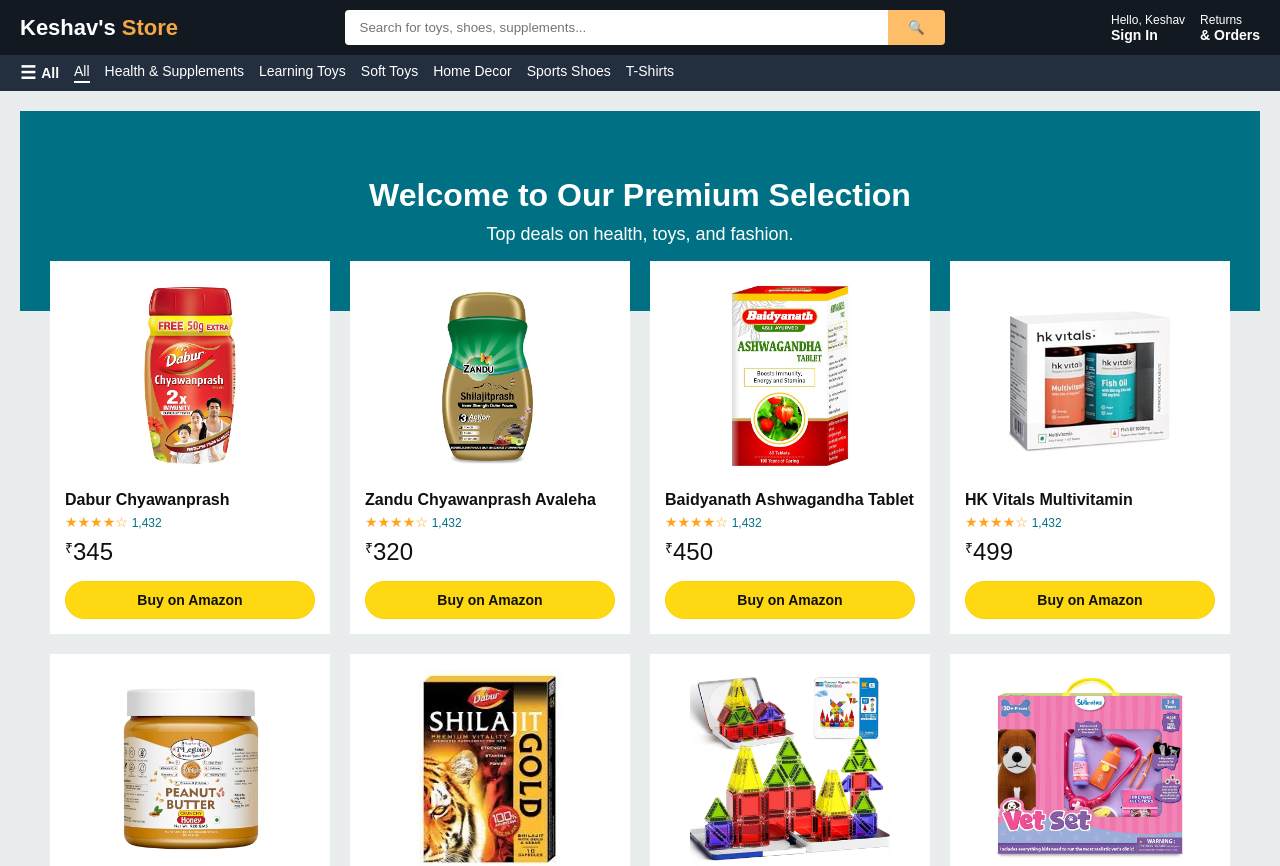
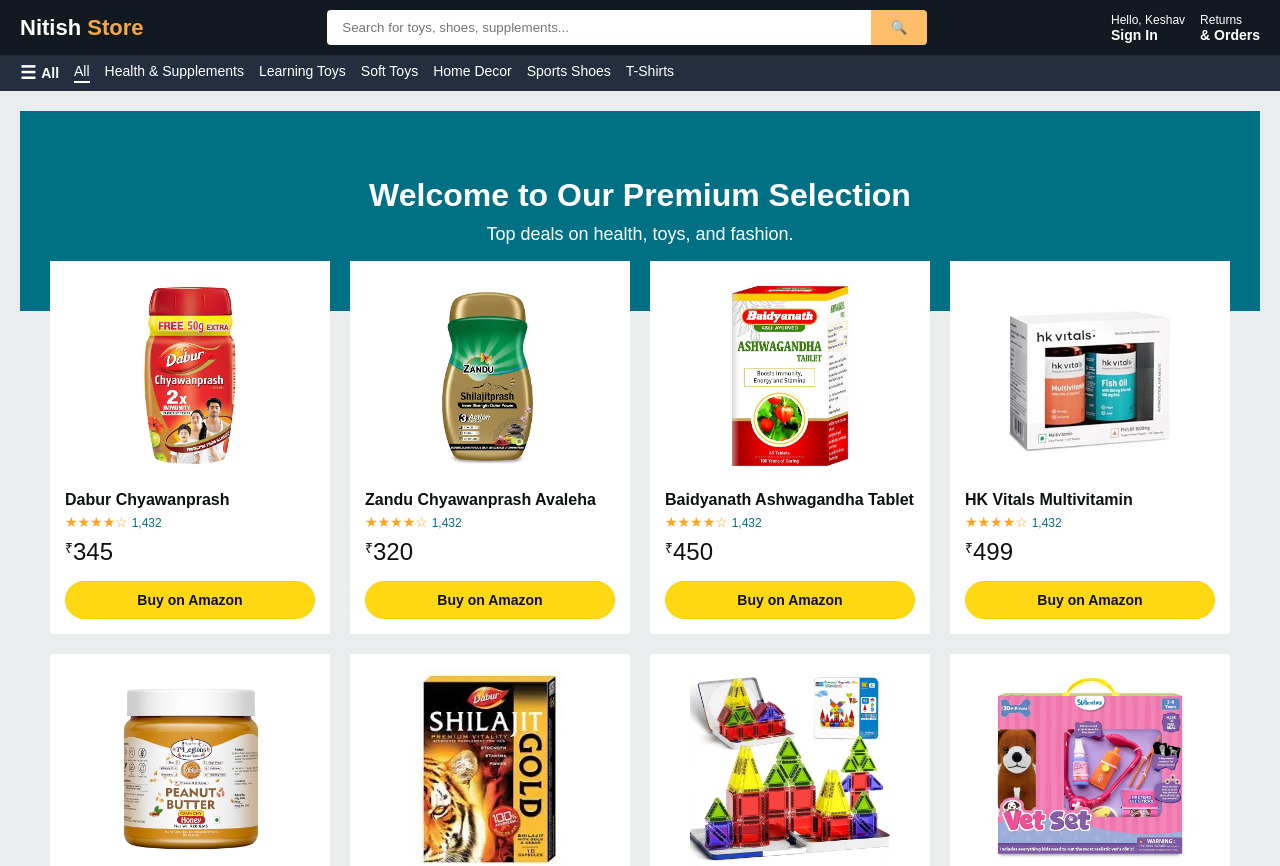
Before and after one commit to Keshav-Rawal/nitish-fitlife-store, a React (Vite) app: page / in a window 1280 px wide. Shown: the top 866 px of the page. Built offline with nearby package versions, Linux system fonts and the light colour scheme.

Commit message:
Activated search bar functionality

```diff
--- a/src/components/Navbar.tsx
+++ b/src/components/Navbar.tsx
@@ -1,6 +1,5 @@
 import React from "react";
 
-// Prop define kiya hai taaki App.tsx se search function yahan aa sake
 interface NavbarProps {
   setSearchQuery: (query: string) => void;
 }
@@ -23,7 +22,7 @@
         <div
           style={{ fontSize: "22px", fontWeight: "bold", cursor: "pointer" }}
         >
-          <span style={{ color: "#fff" }}>Keshav's</span>
+          <span style={{ color: "#fff" }}>Nitish</span>
           <span style={{ color: "#f3a847" }}> Store</span>
         </div>
 
```
